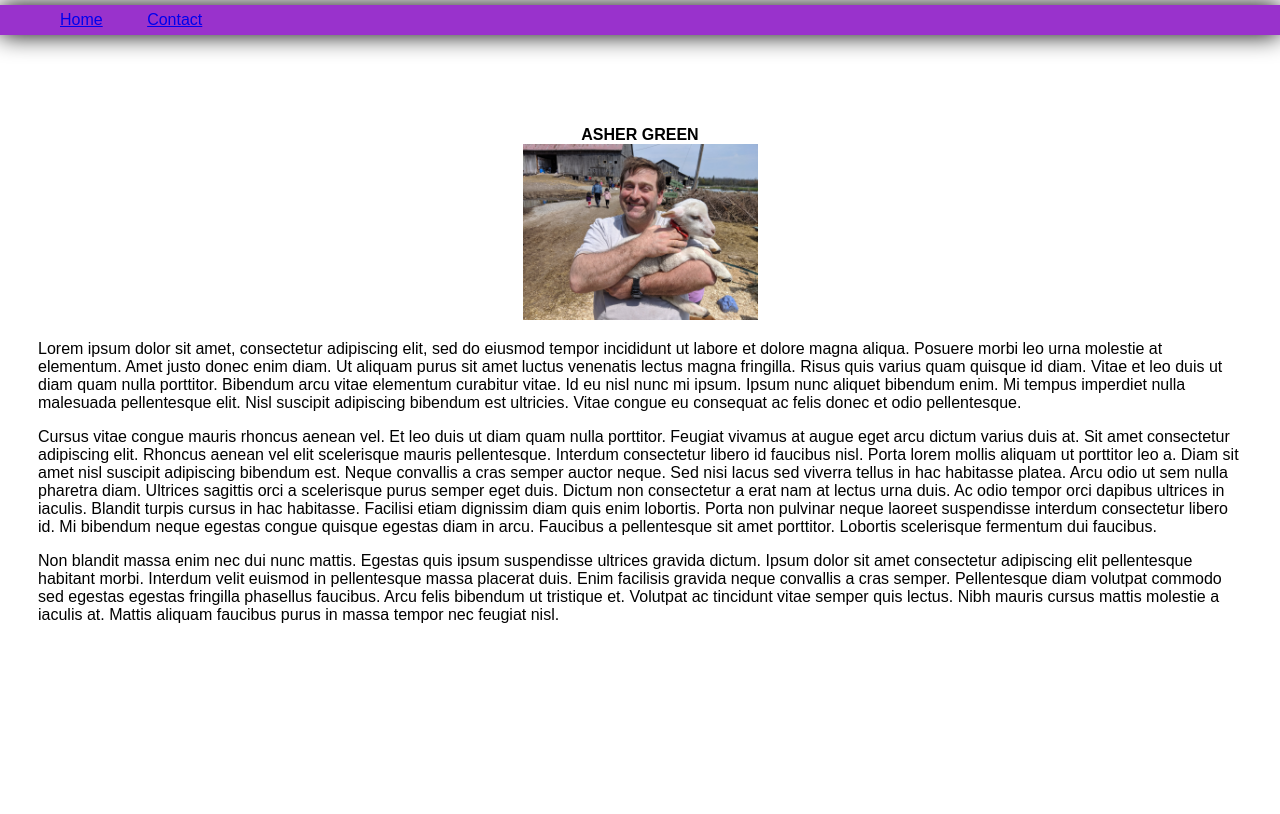
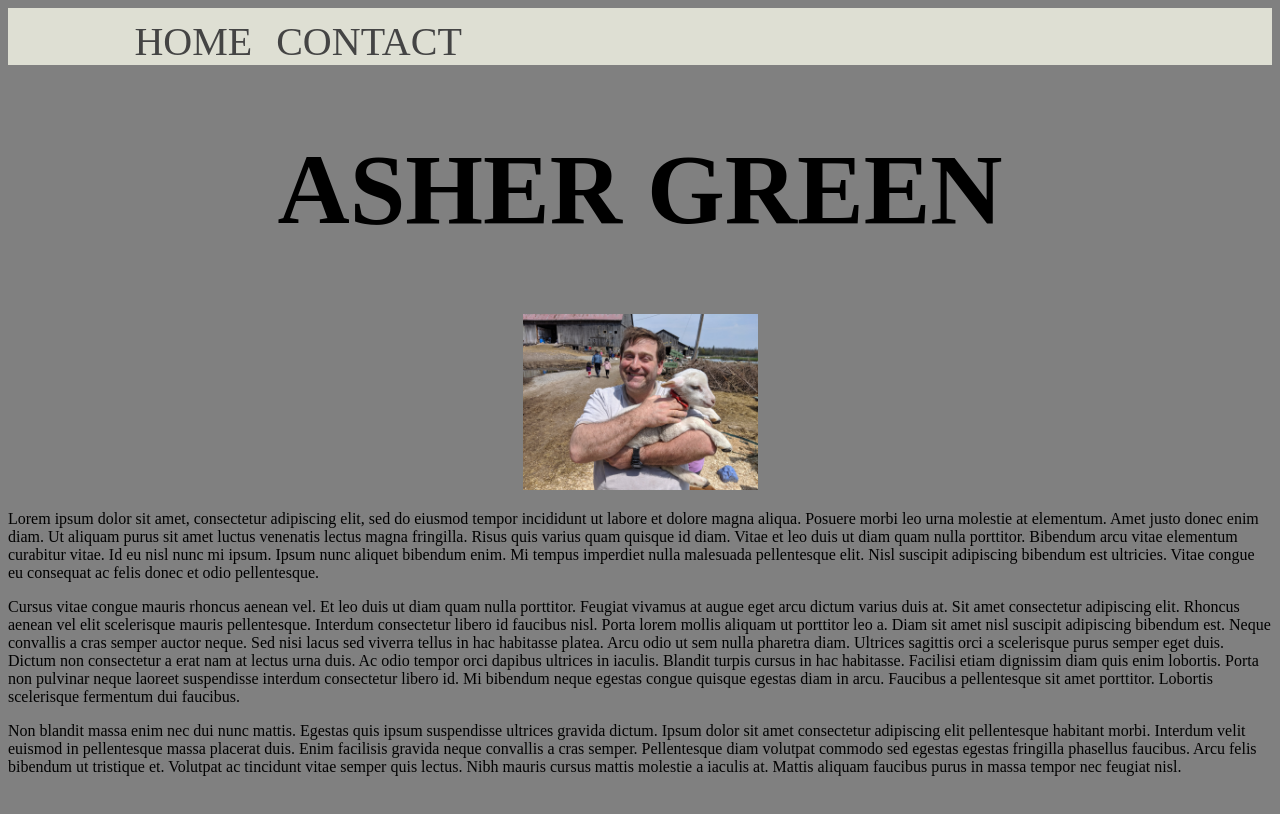
Before and after one commit to ashergreen82/Task-1-Personal-Simple-Website, a plain HTML site: page index.html in a window 1280 px wide. Drawn offline with Linux system fonts and the light colour scheme.

Commit message:
Fixed and standardized menu bar
I decided to use a CSS style sheet for the menu bar to keep it standard.
I managed to fix it so it looks pretty good.

```diff
--- a/index.html
+++ b/index.html
@@ -1,75 +1,33 @@
 <!DOCTYPE html>
 <html lang="en">
 <head>
+<link href="styles.css" rel="stylesheet">
 <meta charset="UTF-8">
 <meta http-equiv="X-UA-Compatible" content="IE=edge">
 <meta name="viewport" content="width=device-width, initial-scale=1.0">
 <title>Asher's Webpage</title>
-<style type=text/css>
-body {
-    height: 125vh;
-    margin-top: 80px;
-    padding: 30px;
-    background-size: cover;
-    font-family: sans-serif;
-}
-header {
-    background-color: darkorchid;
-    position: fixed;
-    left: 0;
-    right: 0;
-    top: 5px;
-    height: 30px;
-    display: flex;
-    align-items: center;
-    box-shadow: 0 0 25px 0 black;
-}
-header * {
-    display: inline;
-}
-header li {
-    margin: 20px;
-}
-header li {
-    color: blue;
-    text-decoration: none;
-}
-</style>
+<header>
+    <header>
+        <div class = container>
+            <nav>
+                <ul>
+                    <li><a href="index.html">Home</a></li>
+                    <li><a href="contact.html">Contact</a></li>
+                </ul>
+            </nav>
+        </div>
+    </header>
+</header>
 </head>
-<style>
-    h1 {
-        display: block;
-        font-size: 20em;
-        margin-top: 0.67em;
-        margin-bottom: 0.67em;
-        margin-left: 0;
-        margin-right: 0;
-        font-weight: bold;
-      }
-    </style>
-<header
-<nav>
-    <ul>
-        <li>
-            <a href="index.html">Home</a>
-        </li>
-        <li><a href="contact.html">Contact</a>
-        </li>
-    </ul>
-</nav>
-</header>
-</title>
-
 <body>
-<p style="text-align:center"
-<h1 style="font-size:100px"><b>ASHER GREEN</b></h1><br>
-<img width="235" src="Asher and Baby Lamb.jpg"/></p>
+<!-- <p style="text-align:center" -->
+<center><h1 style="font-size:100px"><b>ASHER GREEN</b></h1></center>
+<center><img width="235" src="Asher and Baby Lamb.jpg"/></center>
 <p>Lorem ipsum dolor sit amet, consectetur adipiscing elit, sed do eiusmod tempor incididunt ut labore et dolore magna aliqua. Posuere morbi leo urna molestie at elementum. Amet justo donec enim diam. Ut aliquam purus sit amet luctus venenatis lectus magna fringilla. Risus quis varius quam quisque id diam. Vitae et leo duis ut diam quam nulla porttitor. Bibendum arcu vitae elementum curabitur vitae. Id eu nisl nunc mi ipsum. Ipsum nunc aliquet bibendum enim. Mi tempus imperdiet nulla malesuada pellentesque elit. Nisl suscipit adipiscing bibendum est ultricies. Vitae congue eu consequat ac felis donec et odio pellentesque.</p>
 
 <p>Cursus vitae congue mauris rhoncus aenean vel. Et leo duis ut diam quam nulla porttitor. Feugiat vivamus at augue eget arcu dictum varius duis at. Sit amet consectetur adipiscing elit. Rhoncus aenean vel elit scelerisque mauris pellentesque. Interdum consectetur libero id faucibus nisl. Porta lorem mollis aliquam ut porttitor leo a. Diam sit amet nisl suscipit adipiscing bibendum est. Neque convallis a cras semper auctor neque. Sed nisi lacus sed viverra tellus in hac habitasse platea. Arcu odio ut sem nulla pharetra diam. Ultrices sagittis orci a scelerisque purus semper eget duis. Dictum non consectetur a erat nam at lectus urna duis. Ac odio tempor orci dapibus ultrices in iaculis. Blandit turpis cursus in hac habitasse. Facilisi etiam dignissim diam quis enim lobortis. Porta non pulvinar neque laoreet suspendisse interdum consectetur libero id. Mi bibendum neque egestas congue quisque egestas diam in arcu. Faucibus a pellentesque sit amet porttitor. Lobortis scelerisque fermentum dui faucibus.</p>
 
-<p>Non blandit massa enim nec dui nunc mattis. Egestas quis ipsum suspendisse ultrices gravida dictum. Ipsum dolor sit amet consectetur adipiscing elit pellentesque habitant morbi. Interdum velit euismod in pellentesque massa placerat duis. Enim facilisis gravida neque convallis a cras semper. Pellentesque diam volutpat commodo sed egestas egestas fringilla phasellus faucibus. Arcu felis bibendum ut tristique et. Volutpat ac tincidunt vitae semper quis lectus. Nibh mauris cursus mattis molestie a iaculis at. Mattis aliquam faucibus purus in massa tempor nec feugiat nisl.
-</p>
+<p>Non blandit massa enim nec dui nunc mattis. Egestas quis ipsum suspendisse ultrices gravida dictum. Ipsum dolor sit amet consectetur adipiscing elit pellentesque habitant morbi. Interdum velit euismod in pellentesque massa placerat duis. Enim facilisis gravida neque convallis a cras semper. Pellentesque diam volutpat commodo sed egestas egestas fringilla phasellus faucibus. Arcu felis bibendum ut tristique et. Volutpat ac tincidunt vitae semper quis lectus. Nibh mauris cursus mattis molestie a iaculis at. Mattis aliquam faucibus purus in massa tempor nec feugiat nisl.</p>
 
 </body>
 </html>
--- a/styles.css
+++ b/styles.css
@@ -1,6 +1,6 @@
 /*<link href="styles.css">*/
 body {
-    background: #222;
+    background: #808080;
     /*font-family: "Work Sans", sans-serif;
     font-weight; 300;*/
 }
@@ -11,7 +11,7 @@ body {
 }
 
 header {
-    background: #55d6aa;
+    background: #dedfd3;
 }
 
 header::after {
@@ -26,7 +26,7 @@ header::after {
 }
 
 nav {
-    float: right;
+    float: left;
 }
 
 nav ul {
@@ -37,8 +37,8 @@ nav ul {
 
 nav li {
     display: inline-block;
-    margin-left: 0 70px;
-    padding-top: 25px;
+    margin-left: 0 60px;
+    padding-top: 10px;
 
     position: relative;
 }
@@ -47,7 +47,8 @@ nav a {
     color: #444;
     text-decoration: none;
     text-transform: uppercase;
-    font-size: 14px;
+    font-size: 40px;
+    padding-right: 20px;
 }
 
 nav a:hover {
```
Also changed, not shown: contact.html (+1 -1 lines), 1 other file.
